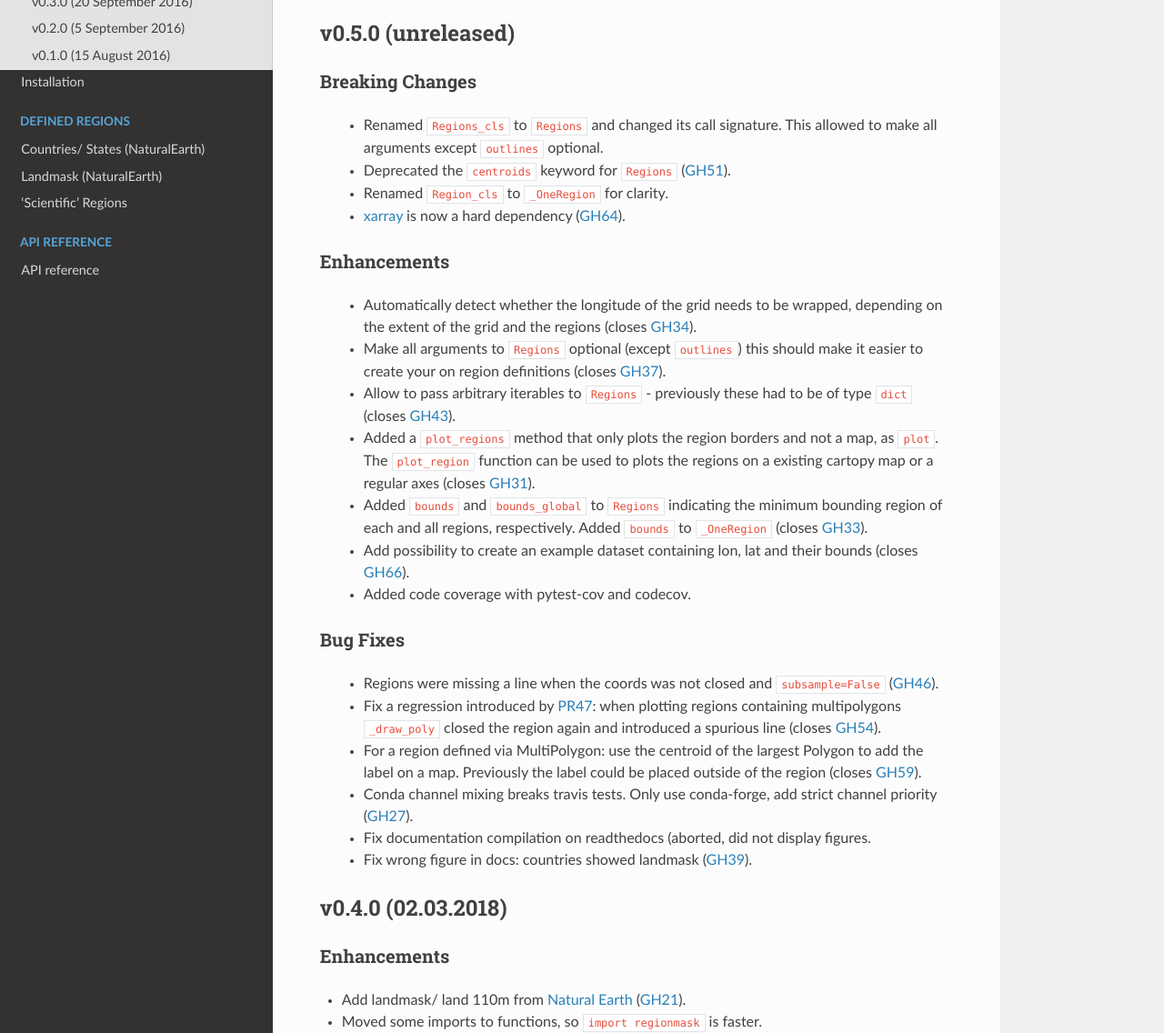
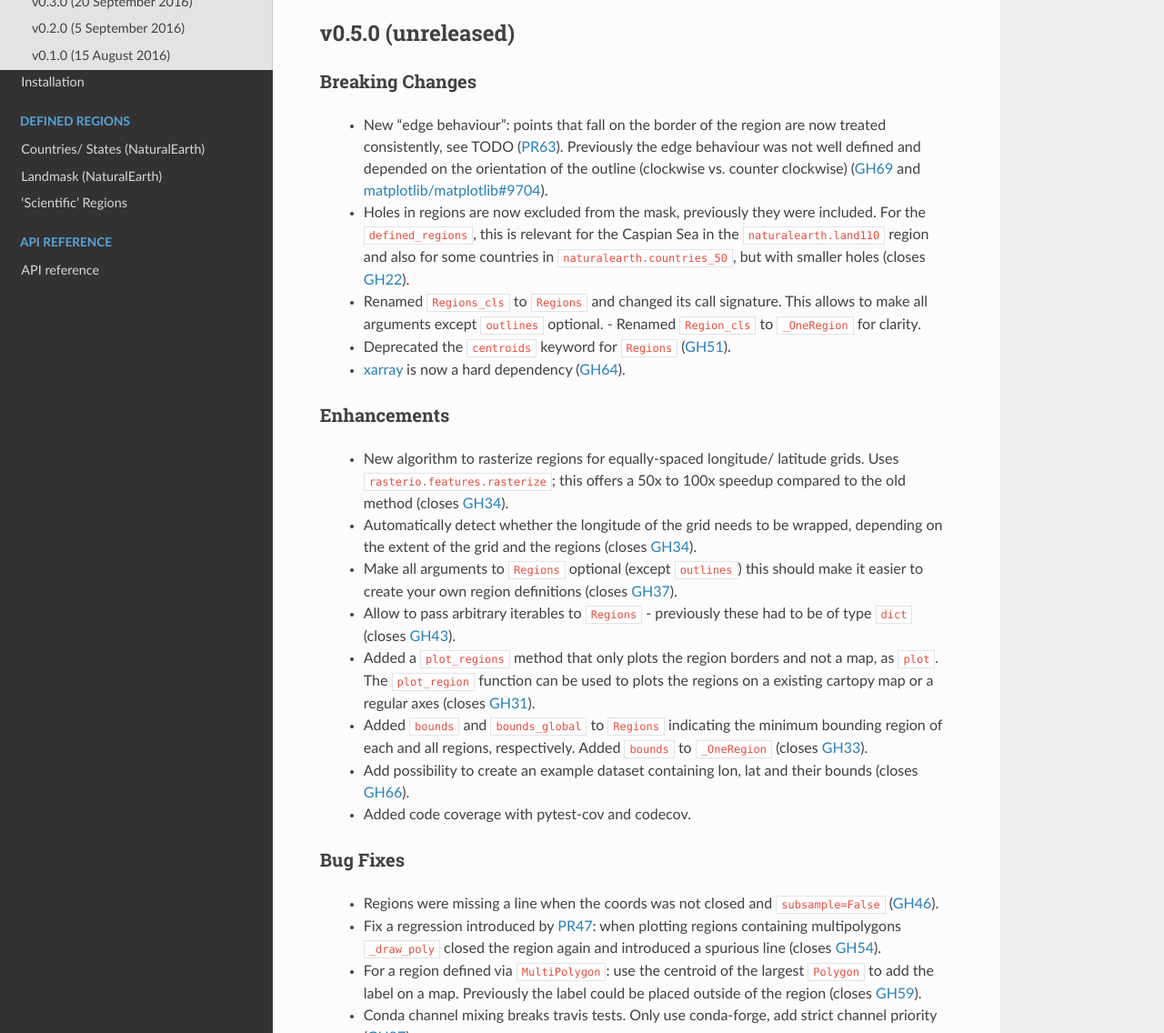
Before and after one commit to regionmask/regionmask, a Sphinx documentation site: the page built from docs/whats_new.rst, in a window 1280 px wide and 1400 px high, cut to the strip 264-1400 px from the top of the window. Shown: the whole strip at 91% size. Built offline with Sphinx 7.4.7 and the Read the Docs theme 2.0.0, drawn with Linux system fonts in a browser that asks for light colours; pages that are not in the unit, such as notebooks, are missing from menus; some of the changed text lies outside the part shown.

Commit message:
whats new

```diff
--- a/docs/whats_new.rst
+++ b/docs/whats_new.rst
@@ -15,18 +15,31 @@ v0.5.0 (unreleased)
 
 Breaking Changes
 ~~~~~~~~~~~~~~~~
+
+ - New "edge behaviour": points that fall on the border of the region are now
+   treated consistently, see TODO (:pull:`63`). Previously the edge behaviour was
+   not well defined and depended on the orientation of the outline (clockwise
+   vs. counter clockwise) (:issue:`69` and `matplotlib/matplotlib#9704 <https://github.com/matplotlib/matplotlib/issues/9704>`_).
+ - Holes in regions are now excluded from the mask, previously they were included.
+   For the :code:`defined_regions`, this is relevant for the Caspian Sea in the
+   :code:`naturalearth.land110` region and also for some countries in
+   :code:`naturalearth.countries_50`, but with smaller holes (closes :issue:`22`).
  - Renamed :code:`Regions_cls` to :code:`Regions` and changed its call
-   signature. This allowed to make all arguments except :code:`outlines` optional.
+   signature. This allows to make all arguments except :code:`outlines` optional.
+   - Renamed :code:`Region_cls` to :code:`_OneRegion` for clarity.
  - Deprecated the :code:`centroids` keyword for :code:`Regions` (:issue:`51`).
- - Renamed :code:`Region_cls` to :code:`_OneRegion` for clarity.
  - `xarray <http://xarray.pydata.org>`_ is now a hard dependency (:issue:`64`).
 
 Enhancements
 ~~~~~~~~~~~~
+
+ - New algorithm to rasterize regions for equally-spaced longitude/ latitude grids.
+   Uses ``rasterio.features.rasterize``; this offers a 50x to 100x speedup compared
+   to the old method (closes :issue:`34`).
  - Automatically detect whether the longitude of the grid needs to be wrapped,
    depending on the extent of the grid and the regions (closes :issue:`34`).
  - Make all arguments to :code:`Regions` optional (except :code:`outlines`)
-   this should make it easier to create your on region definitions (closes :issue:`37`).
+   this should make it easier to create your own region definitions (closes :issue:`37`).
  - Allow to pass arbitrary iterables to :code:`Regions` - previously these had to be of
    type :code:`dict` (closes :issue:`43`).
  - Added a :code:`plot_regions` method that only plots the region borders and not a map,
@@ -43,13 +56,13 @@ Bug Fixes
 ~~~~~~~~~
 
  - Regions were missing a line when the coords was not closed and
-   ``subsample=False``  (:issue:`46`).
+   :code:`subsample=False`  (:issue:`46`).
  - Fix a regression introduced by :pull:`47`: when plotting regions containing
-   multipolygons ``_draw_poly`` closed the region again and introduced a spurious
+   multipolygons :code:`_draw_poly` closed the region again and introduced a spurious
    line (closes :issue:`54`).
- - For a region defined via MultiPolygon: use the centroid of the largest Polygon
-   to add the label on a map. Previously the label could be placed outside of the
-   region (closes :issue:`59`).
+ - For a region defined via :code:`MultiPolygon`: use the centroid of the largest
+   :code:`Polygon` to add the label on a map. Previously the label could be placed
+   outside of the region (closes :issue:`59`).
  - Conda channel mixing breaks travis tests. Only use conda-forge, add strict
    channel priority (:issue:`27`).
  - Fix documentation compilation on readthedocs (aborted, did not display
@@ -86,7 +99,7 @@ Bug Fixes
 - natural_earth was not properly imported (:issue:`10`).
 - A numpy scalar of dtype integer is not :code:`int` - i.e. :code:`isinstance(np.int32, int)`
   is False (:issue:`11`).
-- In python 3 zip is an iterator (and not a list), thus it failed on
+- In python 3 :code:`zip` is an iterator (and not a :code:`list`), thus it failed on
   :code:`mask` (:issue:`15`).
 - Removed unnecessary files (ne_downloader.py and naturalearth.py).
 - Resolved conflicting region outlines in the Giorgi regions (:issue:`17`).
```
Also changed, not shown: other parts of docs/whats_new.rst (+1 -1 lines).
